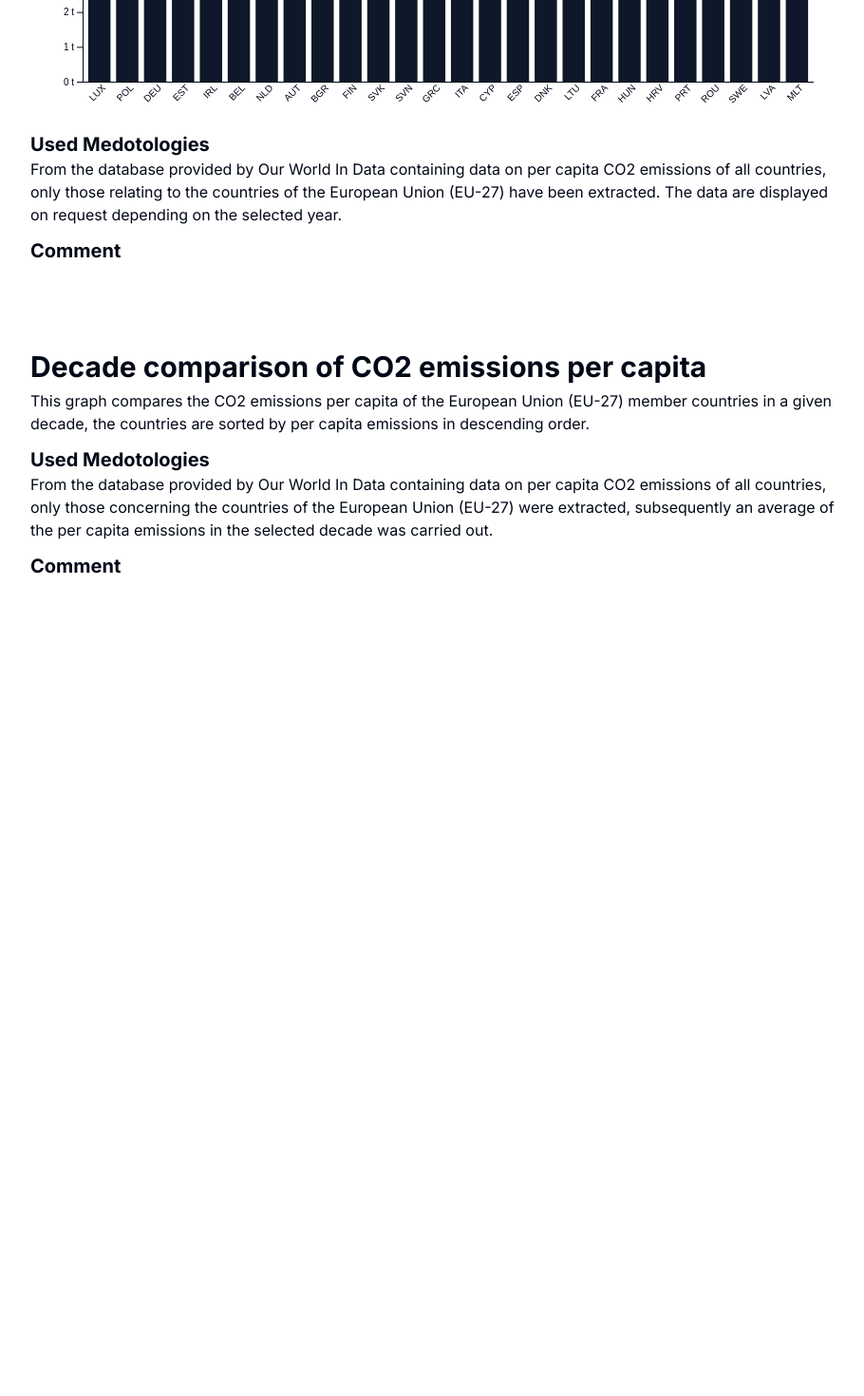
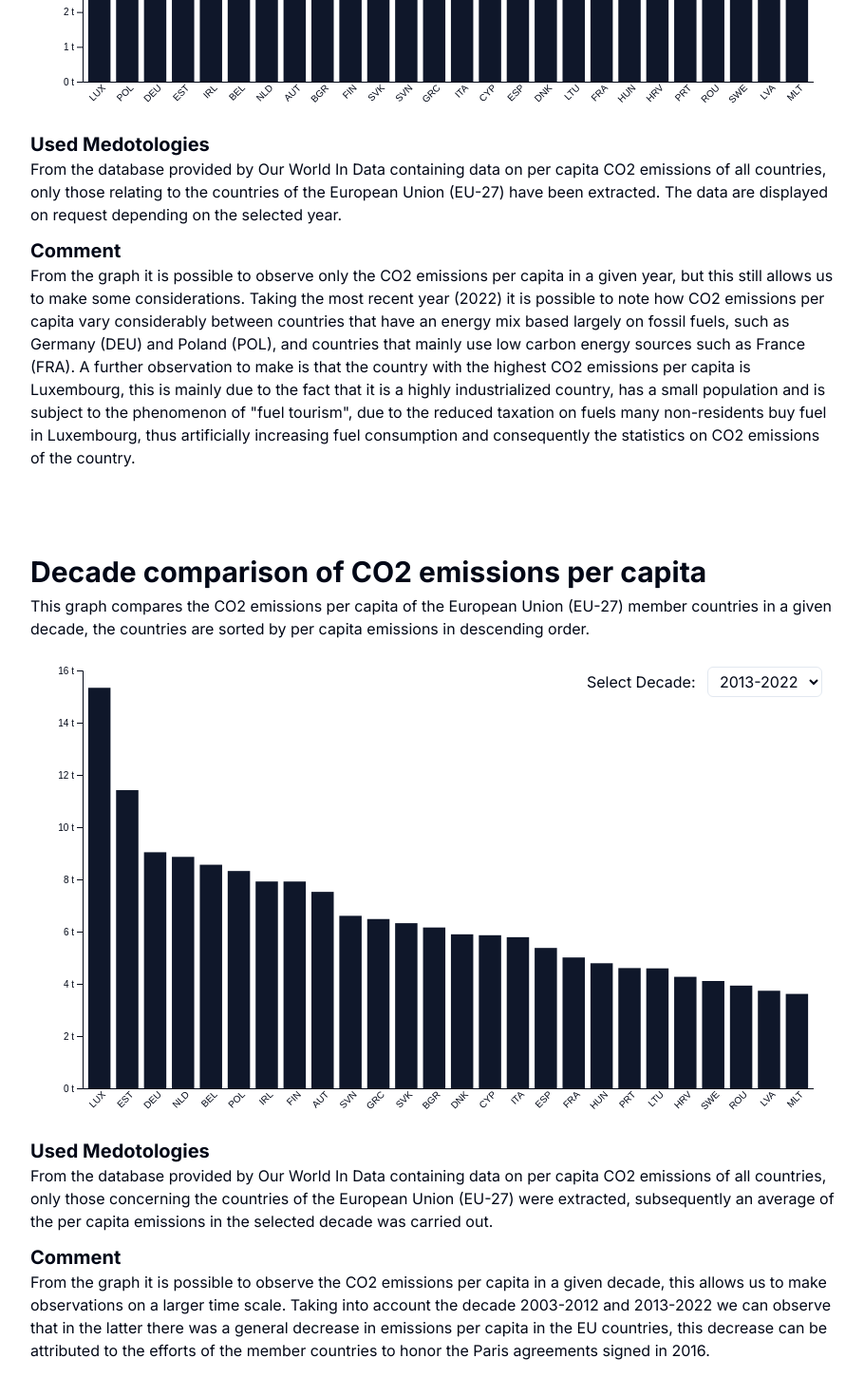
Before and after one commit to Berrutz/DataVis-Project, a Next.js app in the folder web-application/: page /DataVis-Project/assignments/assignment-1 in a window 1280 px wide. Shown: the part 770-2240 px from the top of the page at 95% size, without its empty margins (183-1093 px from the left). Built offline with nearby package versions, Linux system fonts and the light colour scheme.

Commit message:
Modify who-we-are description, added the UE-emission-dacade plot and added comment to the plot in assignment1 page

```diff
--- a/web-application/src/app/_components/who-we-are-section.tsx
+++ b/web-application/src/app/_components/who-we-are-section.tsx
@@ -15,7 +15,7 @@ const whoWeAreData: WhoWeAreTypeData[] = [
   {
     imageUri: imagePrefix + "/spongebob.png",
     name: "Alex Valle",
-    content: "IncApache CEO, he works at the Krusty Krab this is just a hobby for him. group\"He is an idiot\"(COO of IncApache group). Whos don't like Spongebob?",
+    content: "IncApache CEO, he works at the Krusty Krab this is just a hobby for him. group\"I hate him\"(COO of IncApache group). Whos don't like Spongebob?",
   },
   {
     imageUri: imagePrefix + "/squiddi.png",
--- a/web-application/src/app/assignments/assignment-1/_components/UE-emission-decade.tsx
+++ b/web-application/src/app/assignments/assignment-1/_components/UE-emission-decade.tsx
@@ -10,8 +10,16 @@ interface Data {
 
 const UEEmissionDecade = () => {
     const [data, setData] = useState<Data[]>([]);
-    const [selectedDecade, setSelectedDecade] = useState<number>(2012); // Default decade
+    const [selectedDecade, setSelectedDecade] = useState<number>(2013); // Default decade
     const svgRef = useRef<SVGSVGElement | null>(null);
+
+    const minDecade = 1963;
+    const maxDecade = 2013;
+
+    const decadeOptions = Array.from({ length: (maxDecade - minDecade) / 10 + 1 }, (_, i) => {
+        const startYear = minDecade + i * 10;
+        return `${startYear}-${startYear + 9}`;
+    });
 
     useEffect(() => {
         const fetchData = async () => {
@@ -51,7 +59,7 @@ const UEEmissionDecade = () => {
 
         const width = 800;
         const height = 500;
-        const margin = { top: 20, right: 30, bottom: 100, left: 90 };
+        const margin = { top: 20, right: 0, bottom: 40, left: 30 };
 
         d3.select(svgRef.current).selectAll('*').remove();
 
@@ -104,18 +112,30 @@ const UEEmissionDecade = () => {
             .attr('fill', '#0F172A');
     }, [data, selectedDecade]);
 
+    const handleSelectChange = (e: React.ChangeEvent<HTMLSelectElement>) => {
+        const startYear = parseInt(e.target.value.split('-')[0]);
+        setSelectedDecade(startYear);
+    };
+
     return (
-        <div>
-            <label>
-                Select Decade:
-                <input
-                    type="number"
-                    value={selectedDecade}
-                    onChange={e => setSelectedDecade(parseInt(e.target.value))}
-                    step={10} // Step by 10 for each decade
-                />
-            </label>
-            <svg ref={svgRef}></svg>
+        <div className="flex relative justify-center items-center w-full">
+            <div className="absolute top-0 right-0 sm:top-4 sm:right-4">
+                <label>Select Decade: </label>
+                <select
+                    value={`${selectedDecade}-${selectedDecade + 9}`}
+                    onChange={handleSelectChange}
+                    className="py-1 px-2 ml-2 rounded-md border bg-background"
+                >
+                    {decadeOptions.map(decade => (
+                        <option key={decade} value={decade}>
+                            {decade}
+                        </option>
+                    ))}
+                </select>
+            </div>
+            <div className="overflow-x-auto h-full w-fit">
+                <svg ref={svgRef}></svg>
+            </div>
         </div>
     );
 };
--- a/web-application/src/app/assignments/assignment-1/page.tsx
+++ b/web-application/src/app/assignments/assignment-1/page.tsx
@@ -55,6 +55,21 @@ export default function Assignment1() {
             asidekey="comment-1"
           >
             <ChartH2Title>Comment</ChartH2Title>
+            <p>
+              From the graph it is possible to observe only the CO2 emissions per
+              capita in a given year, but this still allows us to make some considerations.
+              Taking the most recent year (2022) it is possible to note how CO2
+              emissions per capita vary considerably between countries that have
+              an energy mix based largely on fossil fuels, such as Germany (DEU)
+              and Poland (POL), and countries that mainly use low carbon energy
+              sources such as France (FRA). A further observation to make is that
+              the country with the highest CO2 emissions per capita is Luxembourg,
+              this is mainly due to the fact that it is a highly industrialized
+              country, has a small population and is subject to the phenomenon of
+              "fuel tourism", due to the reduced taxation on fuels many non-residents
+              buy fuel in Luxembourg, thus artificially increasing fuel consumption
+              and consequently the statistics on CO2 emissions of the country.
+            </p>
           </ChartContainer>
         </ChartBody>
       </ChartSection>
@@ -75,9 +90,9 @@ export default function Assignment1() {
           </p>
         </ChartHeading>
         <ChartBody>
-          {/* <ChartContainer asidename="Chart" asidekey="chart-2" id="chart-2">
+          <ChartContainer asidename="Chart" asidekey="chart-2" id="chart-2">
             <UEEmissionDecade />
-          </ChartContainer> */}
+          </ChartContainer>
           <ChartContainer
             asidename="Used Metodologies"
             id="used-metodologies-2"
@@ -98,6 +113,15 @@ export default function Assignment1() {
             asidekey="comment-2"
           >
             <ChartH2Title>Comment</ChartH2Title>
+            <p>
+              From the graph it is possible to observe the CO2 emissions per capita
+              in a given decade, this allows us to make observations on a larger
+              time scale. Taking into account the decade 2003-2012 and 2013-2022
+              we can observe that in the latter there was a general decrease in
+              emissions per capita in the EU countries, this decrease can be
+              attributed to the efforts of the member countries to honor the Paris
+              agreements signed in 2016.
+            </p>
           </ChartContainer>
         </ChartBody>
       </ChartSection>
```
Also changed, not shown: web-application/src/app/assignments/assignment-1/_components/UE-emission-1year.tsx (+18 -0 lines).
